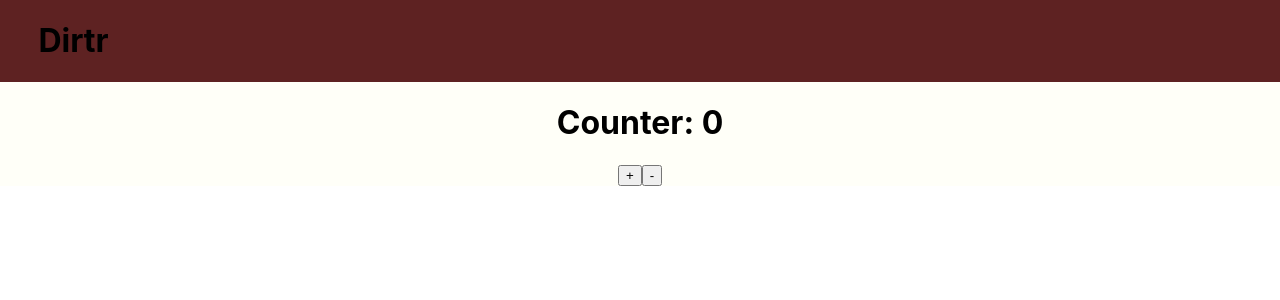
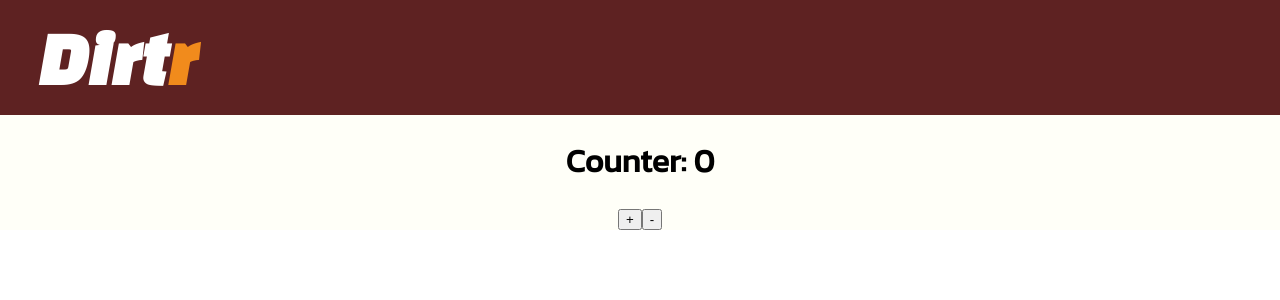
Before and after one commit to dgubko/dirtr_v2.0, a React (Create React App) app: page / in a window 1280 px wide. Shown: the top 300 px of the page. Built offline with nearby package versions, Linux system fonts and the light colour scheme.

Commit message:
Add header (draft)

```diff
--- a/public/index.html
+++ b/public/index.html
@@ -3,6 +3,7 @@
   <head>
     <meta charset="utf-8" />
     <link rel="icon" href="%PUBLIC_URL%/favicon.ico" />
+    <link href="https://fonts.googleapis.com/css2?family=Changa+One:ital@1&family=Kanit:wght@200;400&display=swap" rel="stylesheet">
     <meta name="viewport" content="width=device-width, initial-scale=1" />
     <meta name="theme-color" content="#000000" />
     <meta
--- a/src/Components/App/App.css
+++ b/src/Components/App/App.css
@@ -2,6 +2,11 @@
   text-align: center;
   background-color:#fffff8;
   margin: 0;
+  font-family: "Kanit"
+}
+
+a:link, a:visited, a:hover, a:active {
+  text-decoration: none;
 }
 
 /* .App-logo {
--- a/src/Components/Header/Header.css
+++ b/src/Components/Header/Header.css
@@ -1,13 +1,36 @@
 .Header {
     display: flex;
+    font-family: "Changa One"
 }
 
 .banner {
     display: flex;
+    align-items: center;
     background-color: #5e2222;
+    height: 9vw;
     width: 100vw;
 }
 
 .title {
+    color: #ffffff;
     margin-left: 3vw;
+    font-size: 6vw;
 }
+
+.title-r {
+    color:#f18b1c;
+}
+
+.title:hover {
+    cursor: pointer;
+    transform: scale(1.2);
+    transition: all ease-in-out .3s;
+    -webkit-text-stroke: .008vw #f18b1c;
+}
+
+.title:hover > .title-r, .title-r:hover {
+    cursor: pointer;
+    transform: scale(1.2);
+    transition: all ease-in-out .3s;
+    -webkit-text-stroke: .008vw #ffffff;
+}
--- a/src/Components/Header/Header.js
+++ b/src/Components/Header/Header.js
@@ -7,7 +7,9 @@ function Header() {
     <div className='Header'>
         <div className='banner'>
               <div className='title-border'>
-                <h1 className='title'>Dirtr</h1>
+                <NavLink to='/'>
+                    <h1 className='title'>Dirt<span className='title-r'>r</span></h1>
+                </NavLink>
               </div>
             </div>
     </div>
```
